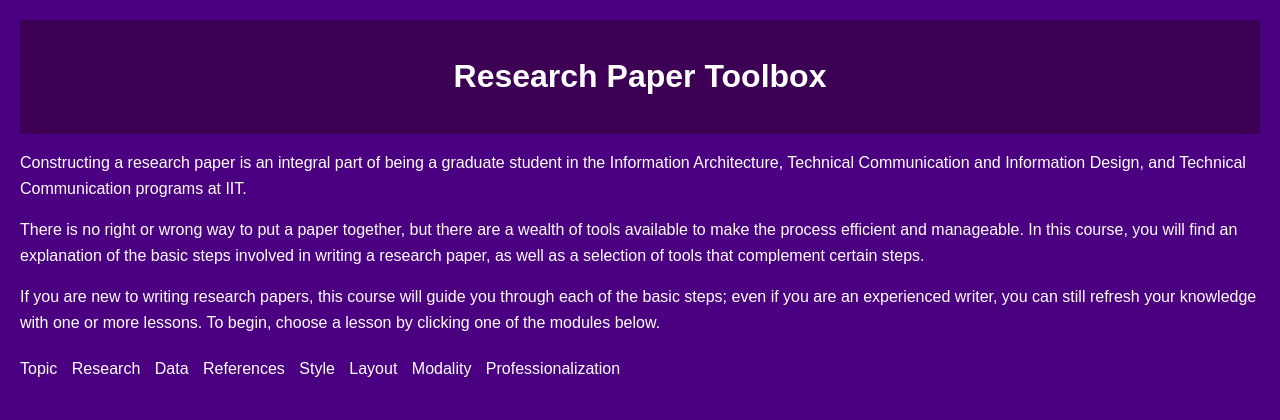
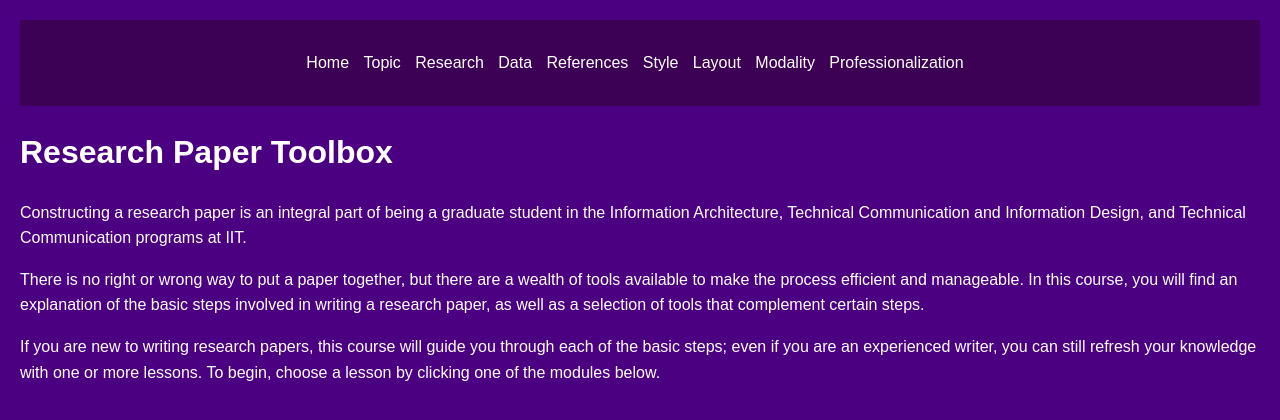
Before and after one commit to melianaj04/Research-Paper-Toolbox, a plain HTML site: page index.html in a window 1280 px wide. Drawn offline with Linux system fonts and the light colour scheme.

Commit message:
Update index.html

```diff
--- a/index.html
+++ b/index.html
@@ -8,13 +8,9 @@
 </head>
 <body>
     <header>
-        <h1>Research Paper Toolbox</h1>
-    </header>
-    <p>Constructing a research paper is an integral part of being a graduate student in the Information Architecture, Technical Communication and Information Design, and Technical Communication programs at IIT.</p>
-    <p>There is no right or wrong way to put a paper together, but there are a wealth of tools available to make the process efficient and manageable. In this course, you will find an explanation of the basic steps involved in writing a research paper, as well as a selection of tools that complement certain steps.</p>
-    <p>If you are new to writing research papers, this course will guide you through each of the basic steps; even if you are an experienced writer, you can still refresh your knowledge with one or more lessons. To begin, choose a lesson by clicking one of the modules below.</p>
         <nav>
             <ul>
+                <li><a href="index.html">Home</a></li>
                 <li><a href="topic.html">Topic</a></li>
                 <li><a href="research.html">Research</a></li>
                 <li><a href="data.html">Data</a></li>
@@ -25,5 +21,13 @@
                 <li><a href="professionalization.html">Professionalization</a></li>
             </ul>
         </nav>
+    </header>
+
+    <main>
+        <h1>Research Paper Toolbox</h1>
+        <p>Constructing a research paper is an integral part of being a graduate student in the Information Architecture, Technical Communication and Information Design, and Technical Communication programs at IIT.</p>
+        <p>There is no right or wrong way to put a paper together, but there are a wealth of tools available to make the process efficient and manageable. In this course, you will find an explanation of the basic steps involved in writing a research paper, as well as a selection of tools that complement certain steps.</p>
+        <p>If you are new to writing research papers, this course will guide you through each of the basic steps; even if you are an experienced writer, you can still refresh your knowledge with one or more lessons. To begin, choose a lesson by clicking one of the modules below.</p>
+    </main>
 </body>
 </html>
```
Lines whose indentation alone changed are shown as unchanged.
